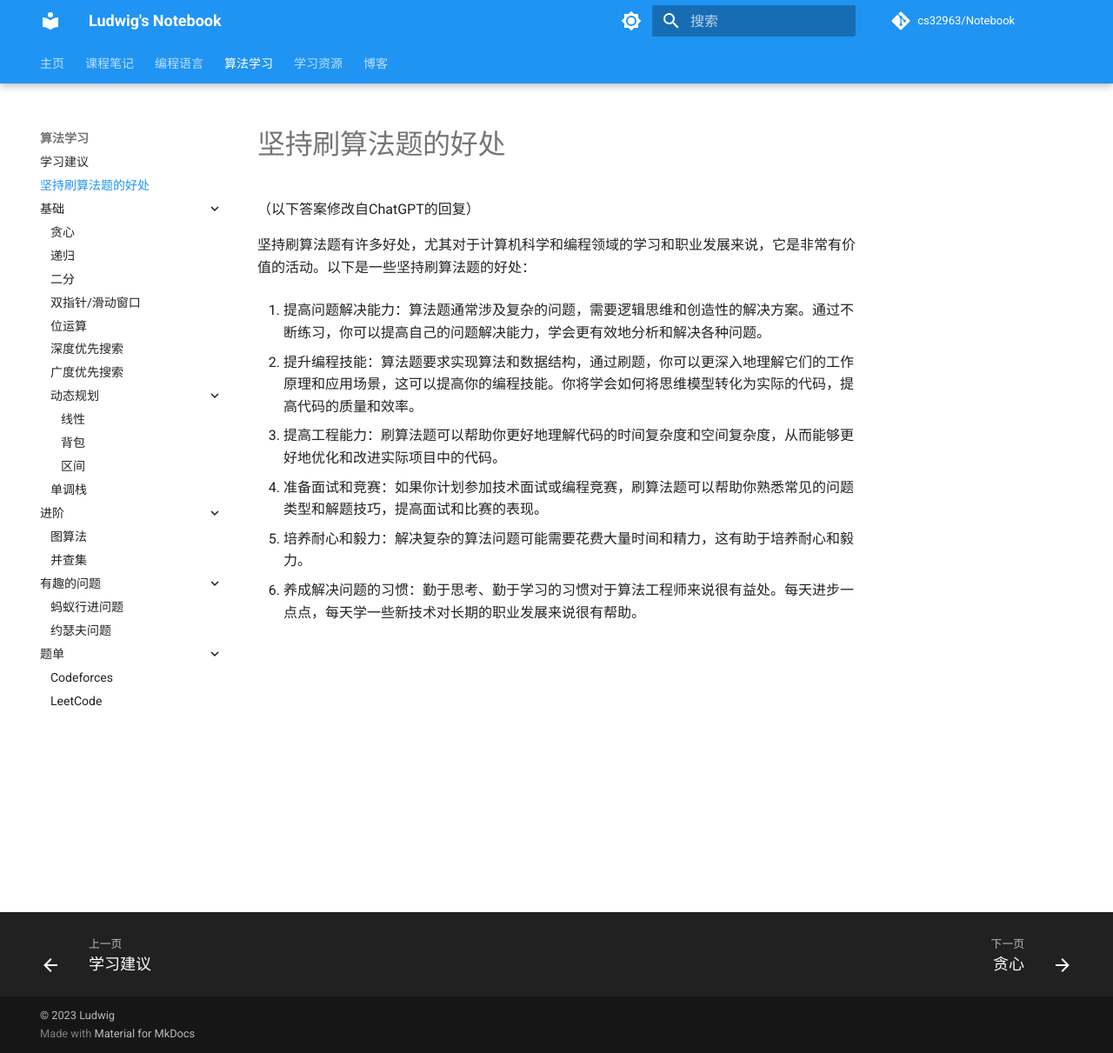
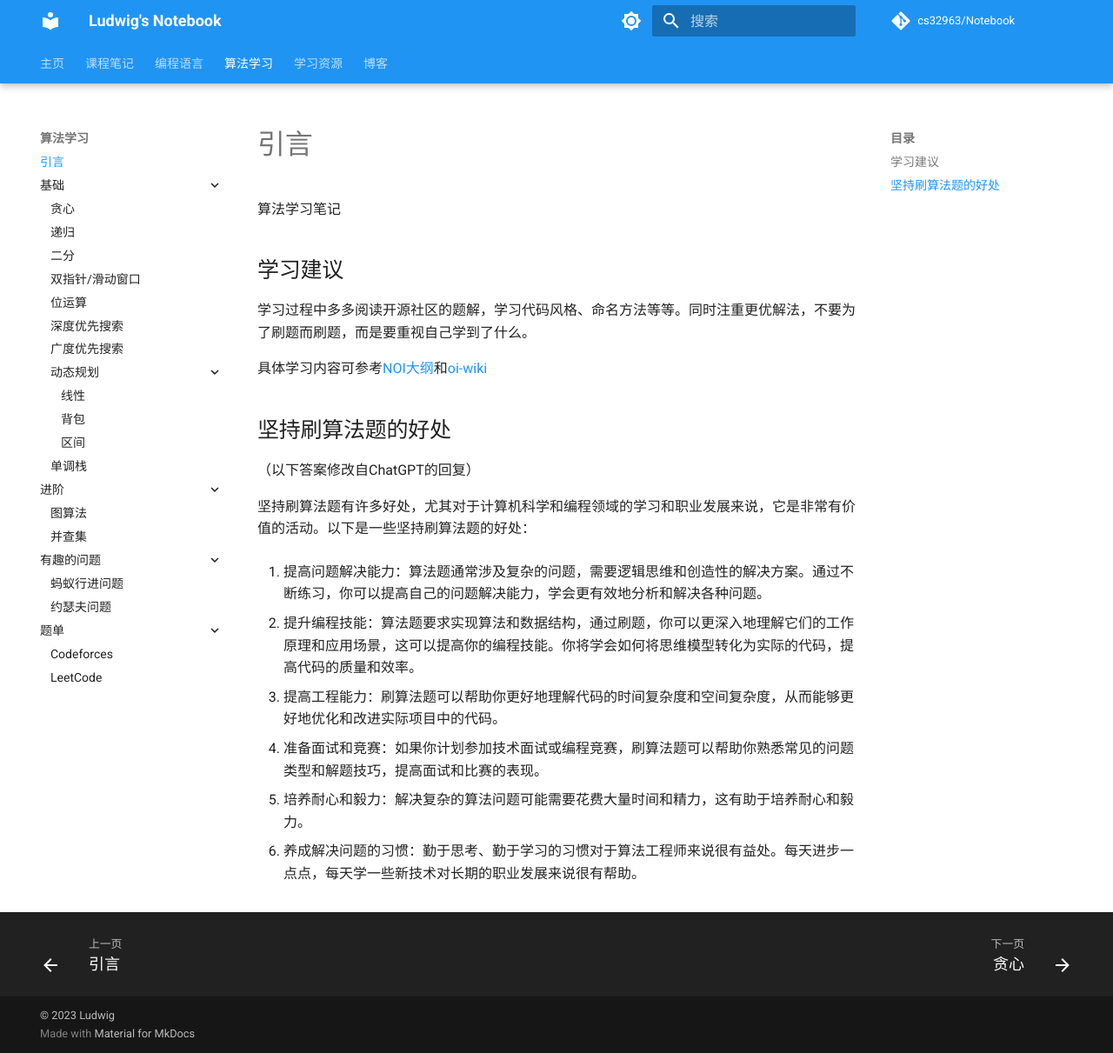
Before and after one commit to cs32963/Notebook, an MkDocs documentation site: the page built from docs/algorithms/index.md, in a window 1280 px wide and 1211 px high. Shown: the whole window at 87% size. Built offline with MkDocs 1.6.1 and Material for MkDocs 9.7.7, drawn with Linux system fonts in a browser that asks for light colours; comment, search, counter and statistics services are not loaded.

Commit message:
update algorithms

```diff
--- a/docs/algorithms/index.md
+++ b/docs/algorithms/index.md
@@ -1,4 +1,14 @@
-# 坚持刷算法题的好处
+# 引言
+
+算法学习笔记
+
+## 学习建议
+
+学习过程中多多阅读开源社区的题解，学习代码风格、命名方法等等。同时注重更优解法，不要为了刷题而刷题，而是要重视自己学到了什么。
+
+具体学习内容可参考[NOI大纲](https://www.noi.cn/upload/resources/file/2023/03/15/1fa58eac9c412e01ce3c89c761058a43.pdf)和[oi-wiki](https://oi-wiki.org/)
+
+## 坚持刷算法题的好处
 
 （以下答案修改自ChatGPT的回复）
 
--- a/mkdocs.yml
+++ b/mkdocs.yml
@@ -108,8 +108,7 @@ nav:
     - C++:
       - 引言: programming_languages/c++/index.md
   - 算法学习:
-    - 学习建议: algorithms/advice.md
-    - 坚持刷算法题的好处: algorithms/index.md
+    - 引言: algorithms/index.md
     - 基础:
       - 贪心: algorithms/greedy.md
       - 递归: algorithms/recursion.md
```
Also changed, not shown: docs/algorithms/advice.md (deleted, +0 -5 lines).
